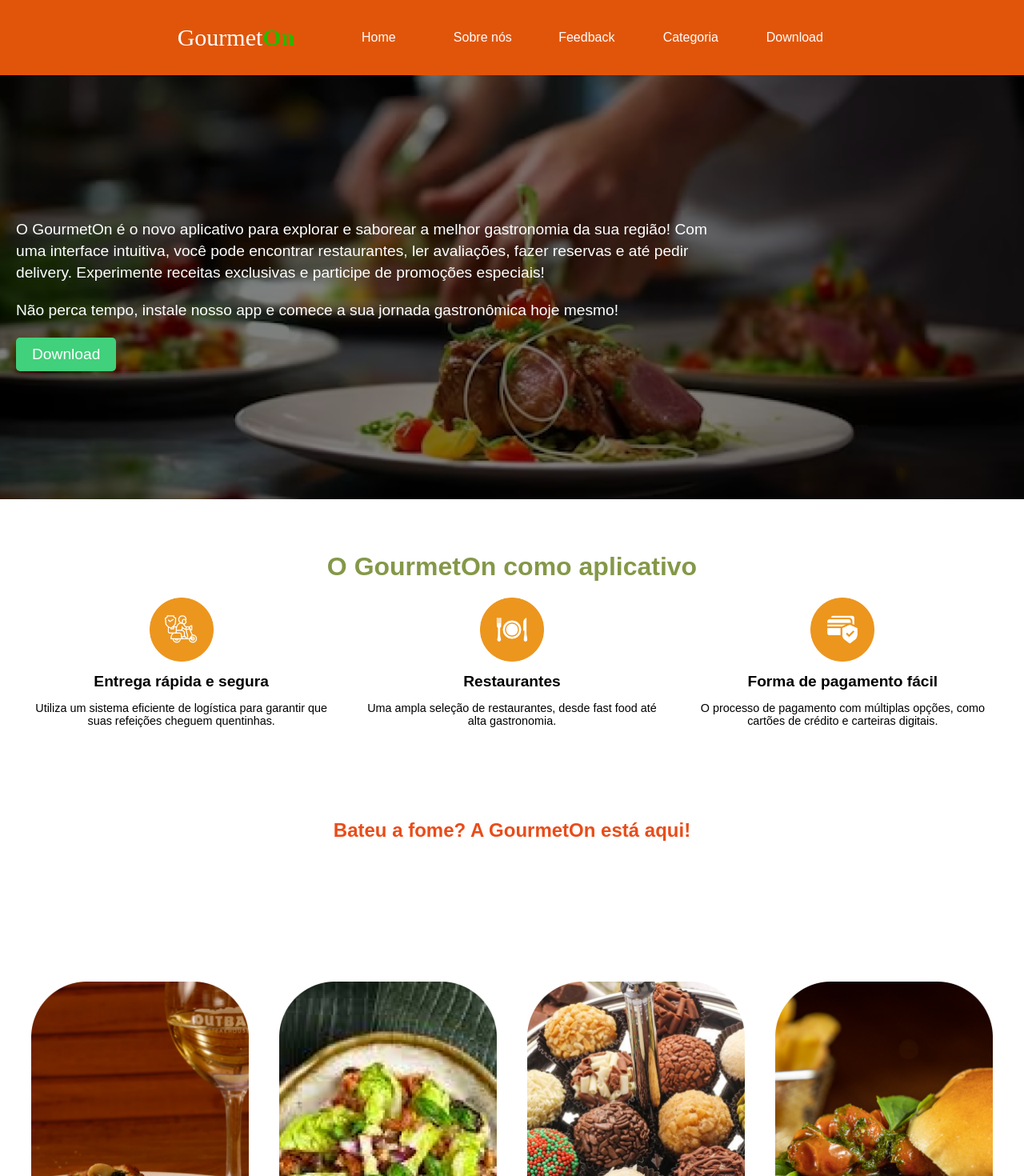
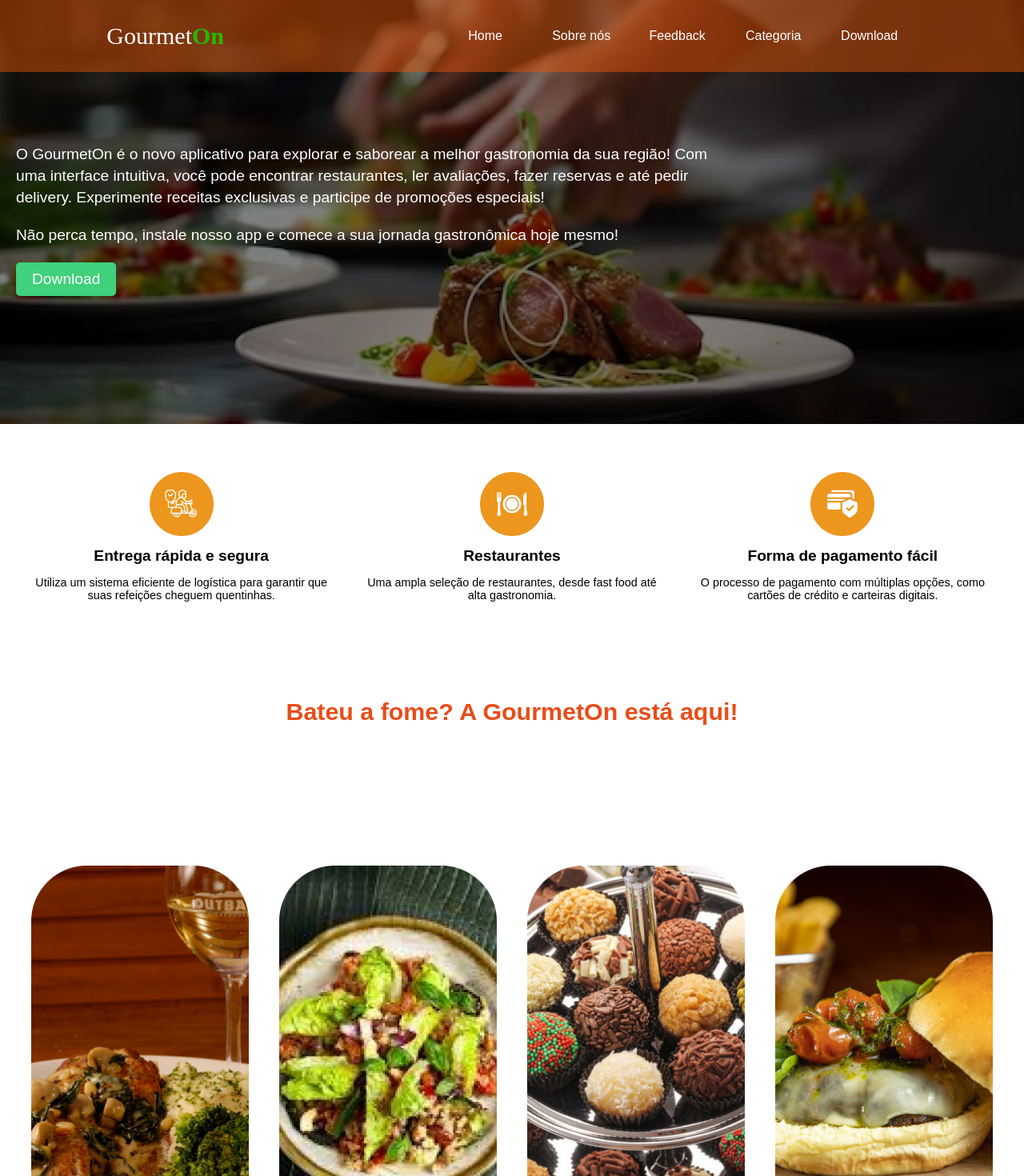
Before and after one commit to Check-Points/cp5Web, a React (Create React App) app: page / in a window 1280 px wide. Shown: the top 1470 px of the page at 80% size. Built offline with nearby package versions, Linux system fonts and the light colour scheme.

Commit message:
adicionando a opacidade

```diff
--- a/package.json
+++ b/package.json
@@ -9,6 +9,7 @@
     "react": "^18.3.1",
     "react-dom": "^18.3.1",
     "react-scripts": "^5.0.1",
+    "react-scroll": "^1.9.0",
     "styled-components": "^6.1.13",
     "web-vitals": "^2.1.4"
   },
--- a/src/components/Footer/index.js
+++ b/src/components/Footer/index.js
@@ -14,18 +14,25 @@ const FooterContainer = styled.footer`
   font-size: 14px;
 `;
 
-const Logo = styled.h1`
-  font-family: 'Arial', sans-serif;
-  font-size: 24px;
-  font-weight: bold;
-  margin: 0;
-  display: inline-block;
-  color: white;
-`;
+const LogoContainer = styled.div`
+  display: flex;
+  justify-content: center;  /* Centraliza horizontalmente */
+  align-items: center;      /* Centraliza verticalmente */
+  font-size: 30px;
+  font-family: "Borel", cursive;
+  color: #fff;
+  text-align: center;
+  margin-bottom: 20px; /* Adiciona um espaço entre a logo e o copyright */
+`
+
+const SubLogo = styled.strong`
+    color: #25BA00;
+`
 
 const Copyright = styled.p`
   margin: 10px 0;
   font-size: 12px;
+  font-family: "Montserrat", sans-serif;
 `;
 
 const Links = styled.div`
@@ -36,6 +43,7 @@ const Links = styled.div`
     margin: 0 15px;
     text-decoration: none;
     font-size: 12px;
+    font-family: "Montserrat", sans-serif;
   }
 
   a:hover {
@@ -59,7 +67,9 @@ const SocialIcons = styled.div`
 const Footer = () => {
   return (
     <FooterContainer>
-      <Logo>GourmetOn</Logo>
+      <LogoContainer>
+            <p>Gourmet<SubLogo>On</SubLogo></p>
+        </LogoContainer>
       <Copyright>
         © Copyright 2021 - GourmetOn - Todos os direitos reservados GourmetOn com Agência de Restaurantes Online S.A.
       </Copyright>
--- a/src/components/Header/index.js
+++ b/src/components/Header/index.js
@@ -1,7 +1,6 @@
 import { createGlobalStyle } from 'styled-components';
 import styled from 'styled-components'
 import OpcoesHeader from '../OpcoesHeader'
-import Logo from '../Logo'
 
 const GlobalStyle = createGlobalStyle`
     @import url('https://fonts.googleapis.com/css2?family=Borel&family=Margarine&family=Montserrat:ital,wght@0,100..900;1,100..900&display=swap');
@@ -19,7 +18,6 @@ function Header() {
     return (
         <HeaderContainer>
             <GlobalStyle/>
-                <Logo/>
                 <OpcoesHeader/>
         </HeaderContainer>
     )
--- a/src/components/MainPage/index.js
+++ b/src/components/MainPage/index.js
@@ -85,13 +85,6 @@ const FeaturesSection = styled.section`
   text-align: center;
   padding: 40px 20px;
 
-  h2 {
-    font-family: "Margarine", sans-serif;
-    font-size: 2em;
-    margin-bottom: 20px;
-    color: #849848;
-  }
-
   .features {
     display: flex;
     justify-content: space-around;
@@ -144,7 +137,7 @@ const FunctionalitiesSection = styled.section`
 
   h2 {
     font-family: "Montserrat", sans-serif;
-    font-size: 1.5em;
+    font-size: 1.9em;
     color: #e94c19;
     margin-bottom: 20px;
   }
@@ -168,7 +161,7 @@ const FunctionalitiesSection = styled.section`
       margin-top: 10px;
       font-size: 1em;
       font-weight: bold;
-      color: #333;
+      color: #000;
     }
   }
 
@@ -287,9 +280,10 @@ const FormContatoSection = styled.section`
     flex-direction: column;
     justify-content: center;
 
-    h2 {
+    h1 {
       color: #fff;
       margin-bottom: 20px;
+      font-size: 1.5rem;
     }
 
     label {
@@ -352,7 +346,7 @@ const FormContatoSection = styled.section`
     padding: 8px;
   }
 }
-`;
+`
 
 const MainPage = () => {
   return (
@@ -368,7 +362,6 @@ const MainPage = () => {
 
 
       <FeaturesSection>
-        <h2>O GourmetOn como aplicativo</h2>
         <div className="features">
           <div>
             <img src={icon1} alt="Entrega Rápida" />
@@ -411,7 +404,7 @@ const MainPage = () => {
       </FunctionalitiesSection>
 
       <TestimonialsSection>
-        <h2>O que estão falando...</h2>
+        <h2>Feedback</h2>
         <div className="testimonial">
           <p className="user">Usuário.</p>
           <p>Adorei a agilidade na entrega! Meu pedido chegou quentinho e dentro do tempo estimado.</p>
@@ -432,7 +425,7 @@ const MainPage = () => {
       <FormContatoSection>
         <img src= {comida} alt="Comida" />
         <form>
-          <h2>Formulário de Contato</h2>
+          <h1>Formulário de Contato</h1>
           <label>Nome Completo:</label>
           <input type="text" placeholder="Seu nome" />
           <label>E-mail:</label>
--- a/src/components/OpcoesHeader/index.js
+++ b/src/components/OpcoesHeader/index.js
@@ -1,6 +1,21 @@
+import React, { useState, useEffect } from "react";
 import styled from "styled-components";
+import Logo from "../Logo/index.js";
 
-//deixar responsivo
+
+const Nav = styled.nav`
+  position: fixed;
+  top: 0;
+  width: 100%;
+  background-color: rgba(225, 85, 10, ${(props) => props.opacity}); // Cor de fundo #E1550A com opacidade
+  transition: background-color 0.5s ease;
+  padding: 15px 20px;
+  z-index: 10;
+  display: flex;
+  justify-content: space-around;
+  align-items: center;
+  height: 60px;
+`;
 
 const Opcao = styled.li`
   font-size: 16px;
@@ -8,26 +23,28 @@ const Opcao = styled.li`
   justify-content: center;
   align-items: center;
   text-align: center;
-    height: 100%;
-    padding: 0 5px;
   cursor: pointer;
   min-width: 120px;
+  color: #fff; /* Cor branca para o texto, pode mudar se quiser */
+  height: 100%; /* Ocupa 100% da altura do contêiner */
 
   @media (max-width: 768px) {
     font-size: 14px;
-        padding: 0 3px;
     min-width: 90px;
   }
 
   @media (max-width: 480px) {
     font-size: 12px;
     min-width: 70px;
-        padding: 0 2px;
   }
 `;
 
 const Opcoes = styled.ul`
   display: flex;
+  height: 100%; /* Garante que as opções ocupem toda a altura do Nav */
+  align-items: center; /* Centraliza verticalmente as opções */
+  margin: 0;
+  padding: 0;
 
   @media (max-width: 768px) {
     justify-content: space-between;
@@ -39,15 +56,36 @@ const Opcoes = styled.ul`
   }
 `;
 
-const textoOpcoes = ['Home', 'Sobre nós', 'Feedback','Categoria','Download'];
+const textoOpcoes = ["Home", "Sobre nós", "Feedback", "Categoria", "Download"];
 
 function OpcoesHeader() {
+  const [scrollY, setScrollY] = useState(0);
+
+  // Função para rastrear a rolagem da página
+  const handleScroll = () => {
+    setScrollY(window.scrollY);
+  };
+
+  useEffect(() => {
+    window.addEventListener("scroll", handleScroll);
+    return () => {
+      window.removeEventListener("scroll", handleScroll);
+    };
+  }, []);
+
+  const opacity = scrollY > 100 ? 0.8 : 0.5;
+
   return (
+    <Nav opacity={opacity}>
+      <Logo/>
       <Opcoes>
-            {textoOpcoes.map( (texto) => (
-                <Opcao key={texto}><p>{texto}</p></Opcao>
+        {textoOpcoes.map((texto) => (
+          <Opcao key={texto}>
+            <p>{texto}</p>
+          </Opcao>
         ))}
       </Opcoes>
+    </Nav>
   );
 }
 
--- a/src/fonts/fonts.css
+++ b/src/fonts/fonts.css
@@ -0,0 +1 @@
+@import url('https://fonts.googleapis.com/css2?family=Borel&family=Margarine&family=Montserrat:ital,wght@0,100..900;1,100..900&display=swap');
```
Also changed, not shown: 1 other file (tests, documents, lock files or other folders). Lines whose indentation alone changed are shown as unchanged.
